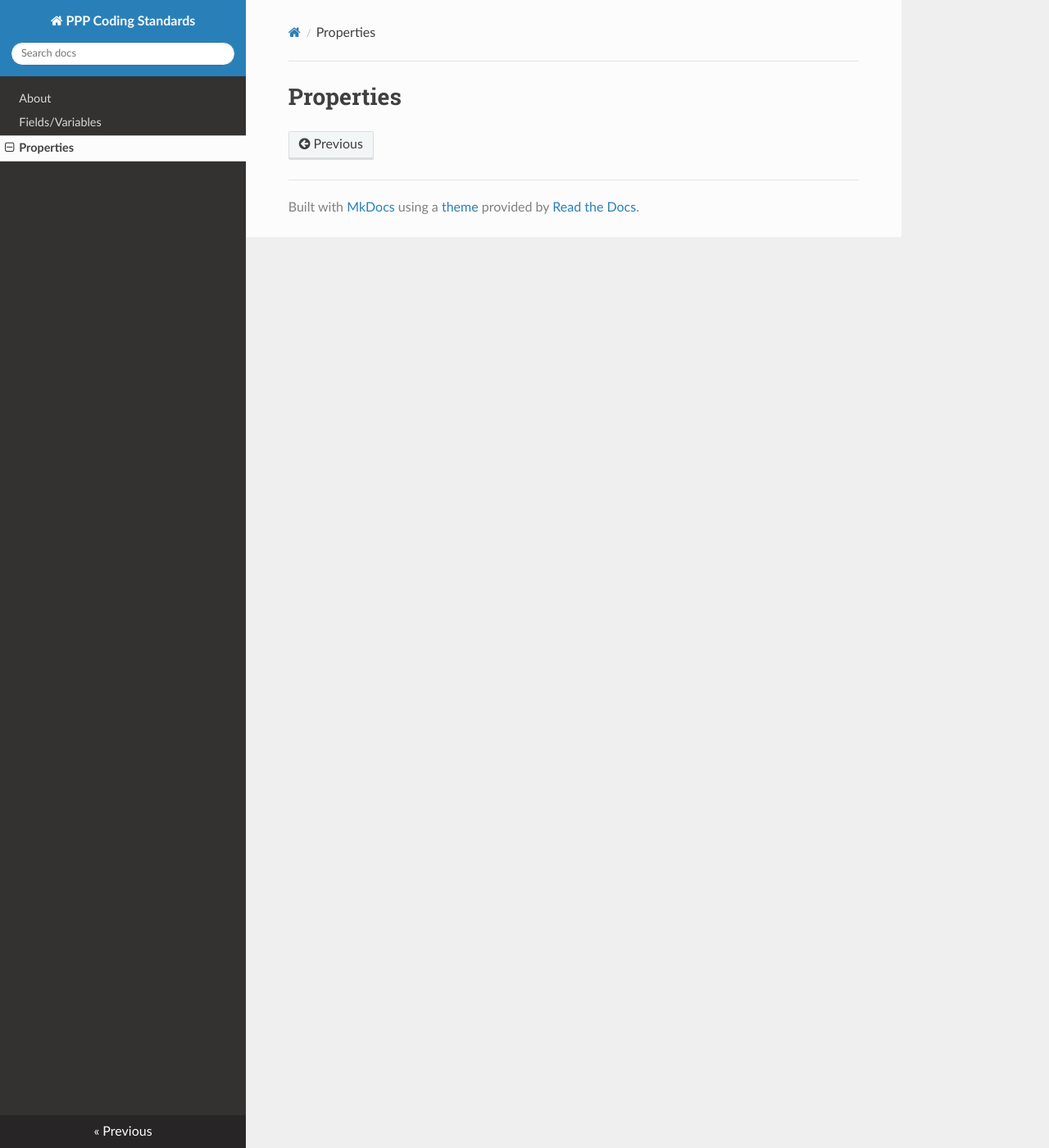
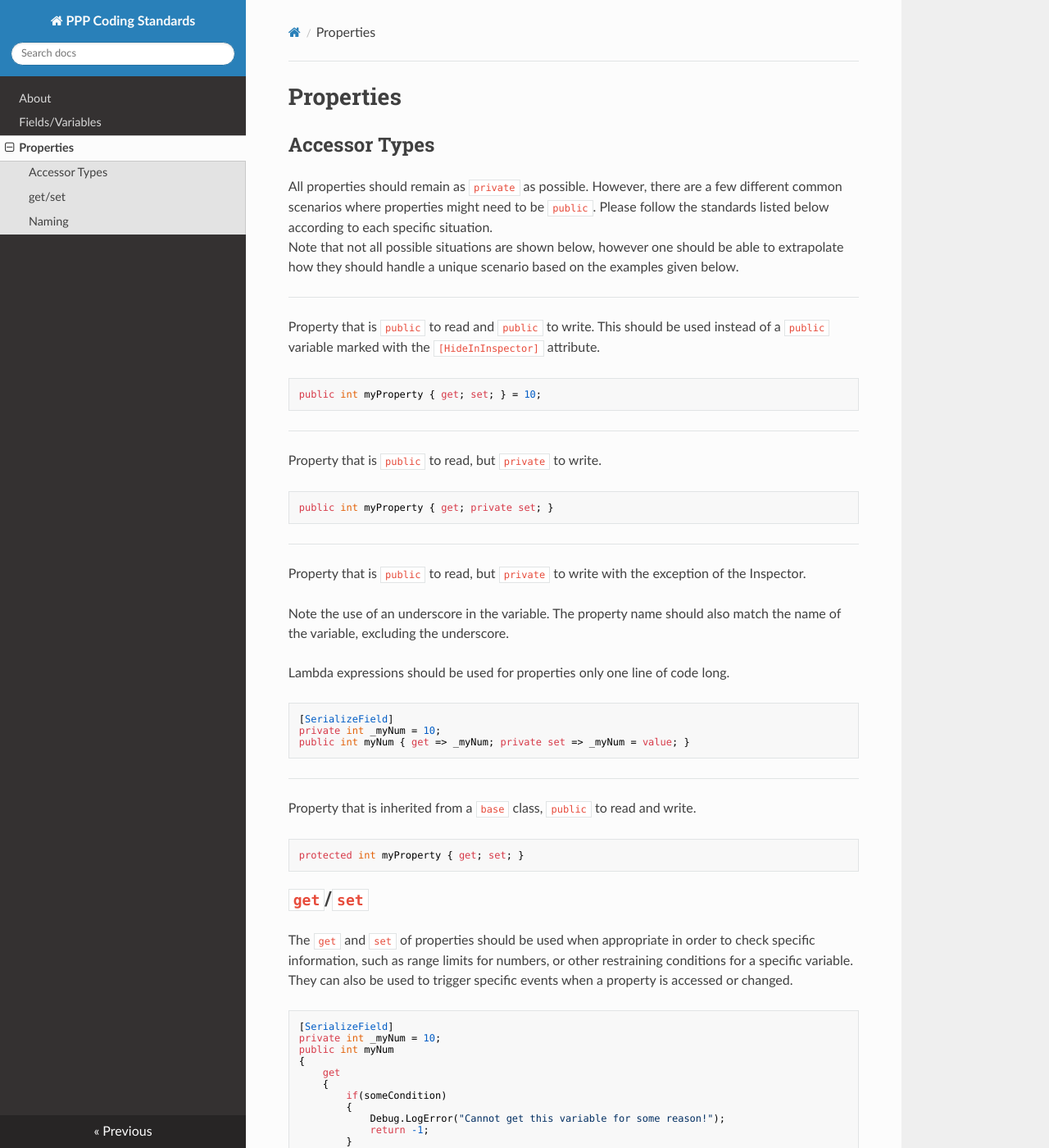
Before and after one commit to DavidCampbellIII/Coding-Standards, an MkDocs documentation site: the page built from docs/properties.md, in a window 1280 px wide and 1400 px high. Shown: the whole window at 82% size. Built offline with MkDocs 1.6.1, drawn with Linux system fonts in a browser that asks for light colours; nearby versions of some CDN libraries; some of the changed text lies outside the part shown.

Commit message:
Finished fields/variables page and added properties page

````diff
--- a/docs/properties.md
+++ b/docs/properties.md
@@ -1 +1,87 @@
 # Properties
+
+## Accessor Types
+
+All properties should remain as `private` as possible.  However, there are a few different common scenarios where properties might need to be `public`.  Please follow the standards listed below according to each specific situation.
+Note that not all possible situations are shown below, however one should be able to extrapolate how they should handle a unique scenario based on the examples given below.
+
+---
+
+Property that is `public` to read and `public` to write.  This should be used instead of a `public` variable marked with the `[HideInInspector]` attribute.
+
+```csharp
+public int myProperty { get; set; } = 10;
+```
+
+---
+
+Property that is `public` to read, but `private` to write.
+
+```csharp
+public int myProperty { get; private set; }
+```
+
+---
+
+Property that is `public` to read, but `private` to write with the exception of the Inspector.
+
+Note the use of an underscore in the variable.  The property name should also match the name of the variable, excluding the underscore.
+
+Lambda expressions should be used for properties only one line of code long.
+
+```csharp
+[SerializeField]
+private int _myNum = 10;
+public int myNum { get => _myNum; private set => _myNum = value; }
+```
+
+---
+
+Property that is inherited from a `base` class, `public` to read and write.
+
+```csharp
+protected int myProperty { get; set; }
+```
+
+## `get`/`set`
+
+The `get` and `set` of properties should be used when appropriate in order to check specific information, such as range limits for numbers, or other restraining conditions for a specific variable.  They can also be used to trigger specific events when a property is accessed or changed.
+
+```csharp
+[SerializeField]
+private int _myNum = 10;
+public int myNum
+{
+    get
+    {
+        if(someCondition)
+        {
+            Debug.LogError("Cannot get this variable for some reason!");
+            return -1;
+        }
+        return _myNum;
+    }
+
+    set
+    {
+        if(value < 0)
+        {
+            Debug.LogError("myNum cannot be set to a negative number!");
+        }
+        else if(value > 10)
+        {
+            Debug.Log("myNum is greater than 10, which sets off some event of some sort!");
+            EventIfMyNumOverTen();
+            _myNum = value;
+        }
+        else
+        {
+            _myNum = value;
+        }
+    }
+}
+```
+
+## Naming
+
+Properties should be named in camelCase.
````
Also changed, not shown: docs/fields-variables.md (+43 -0 lines).
